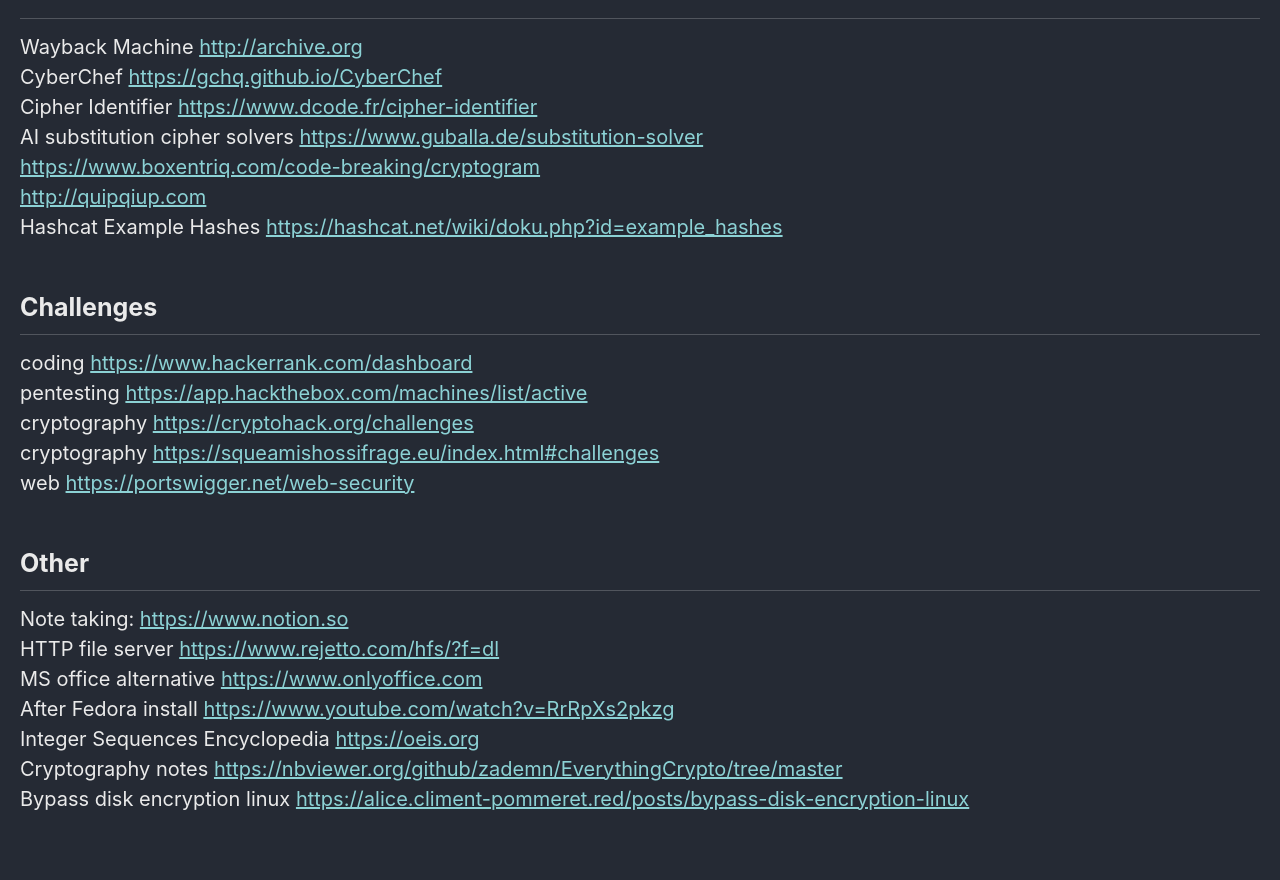
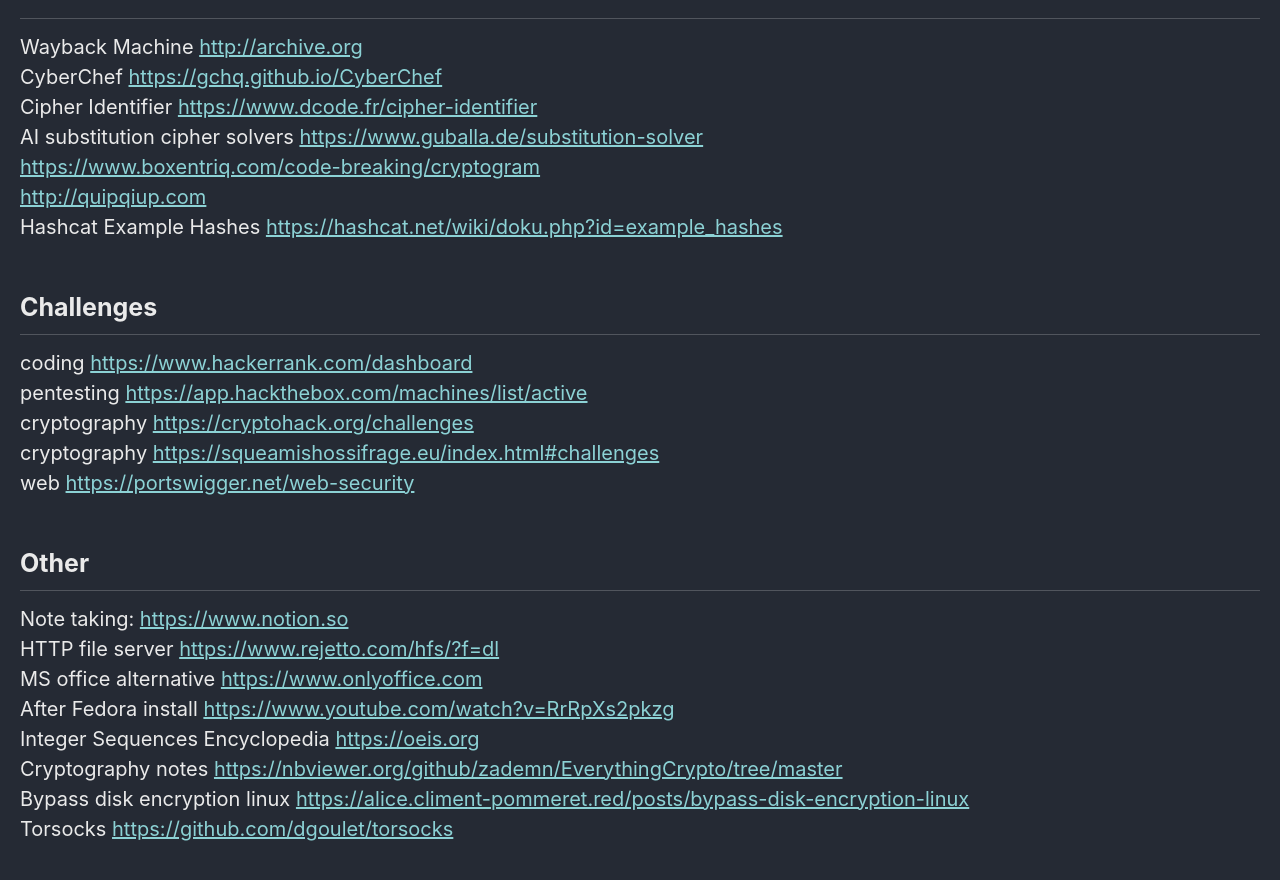
Before and after one commit to Connor-McCartney/Connor-McCartney.github.io, a Jekyll site: the page built from _pages/misc/resources.md, in a window 1280 px wide and 900 px high, scrolled down 674 px. Shown: the top 880 px of the window. Built offline with Jekyll 4.4.1, drawn with Linux system fonts in a browser that asks for light colours; cached includes are drawn as plain includes.

Commit message:
Update resources.md

```diff
--- a/_pages/misc/resources.md
+++ b/_pages/misc/resources.md
@@ -44,3 +44,4 @@ After Fedora install <https://www.youtube.com/watch?v=RrRpXs2pkzg>  <br>
 Integer Sequences Encyclopedia <https://oeis.org> <br>
 Cryptography notes <https://nbviewer.org/github/zademn/EverythingCrypto/tree/master> <br>
 Bypass disk encryption linux <https://alice.climent-pommeret.red/posts/bypass-disk-encryption-linux> <br>
+Torsocks <https://github.com/dgoulet/torsocks>
```
